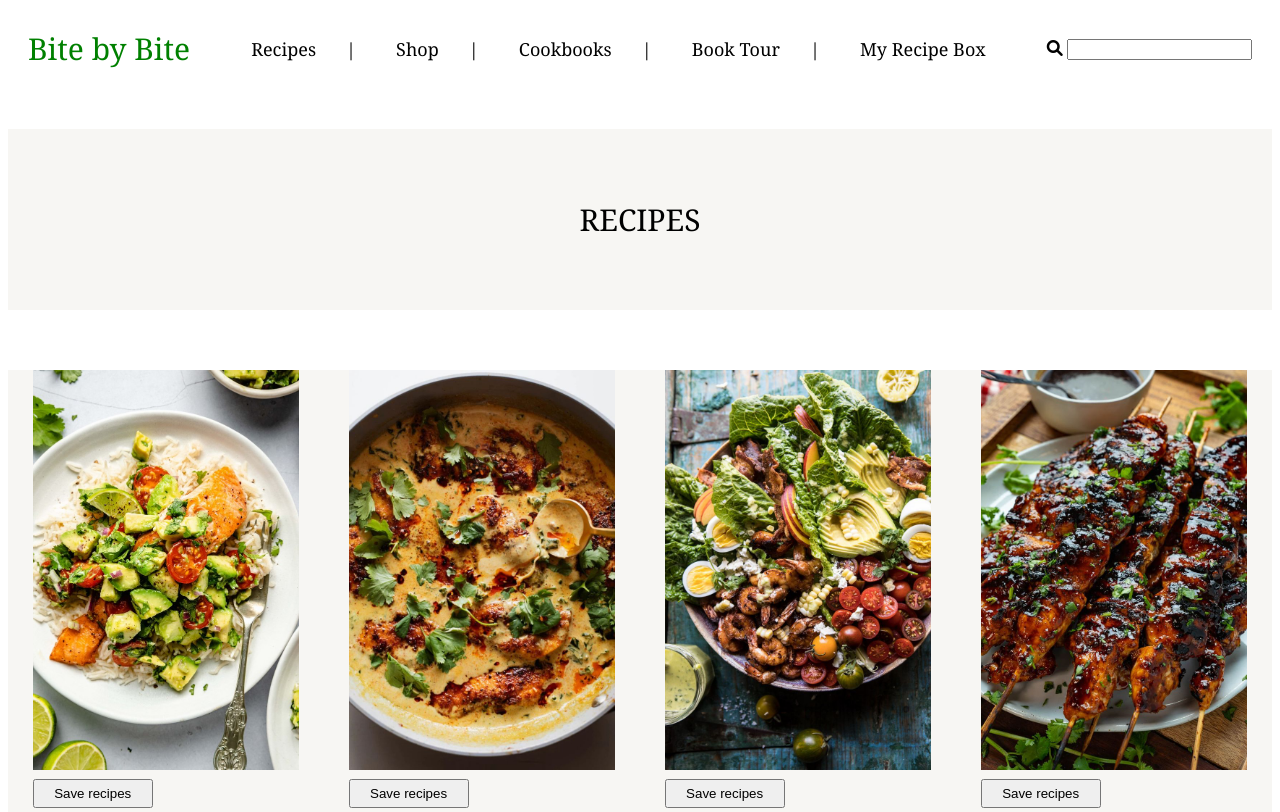
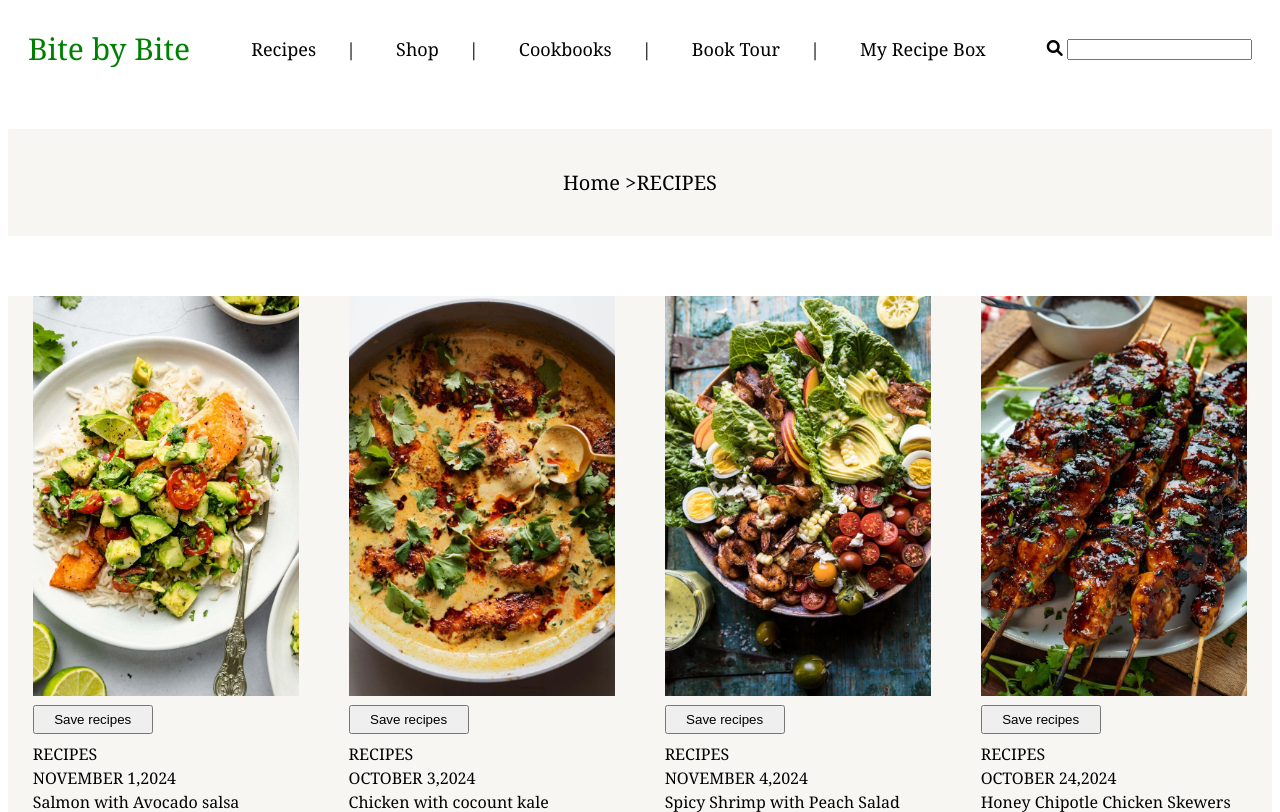
Before and after one commit to VesaBublaku/Food-Blog, a PHP site: page /Recipe-page1.html in a window 1280 px wide. Shown: the top 812 px of the page. Run offline with PHP 8.4, Linux system fonts and the light colour scheme.

Commit message:
Linked the pages together

```diff
--- a/Recipe-page1.css
+++ b/Recipe-page1.css
@@ -40,9 +40,9 @@ a{
     flex-wrap: wrap;
     justify-content: center;
     font-family: Georgia, 'Times New Roman', Times, serif;
-    font-size: 30px;
+    font-size: 20px;
     background-color: #f7f6f3;
-    padding: 40px;
+    padding: 20px;
     margin-top: 40px;
 }
 
--- a/Recipe-page1.html
+++ b/Recipe-page1.html
@@ -26,7 +26,8 @@
     </div>
 
     <div class="recipes">
-        <p>RECIPES</p>
+        <a href="Home-page.html"><p>Home ></p></a>
+        <a href="Recipe-page1.html"><p>RECIPES</p></a>
     </div>
 
     <div class="row1">
--- a/Recipe-page2.css
+++ b/Recipe-page2.css
@@ -40,9 +40,9 @@ a{
     flex-wrap: wrap;
     justify-content: center;
     font-family: Georgia, 'Times New Roman', Times, serif;
-    font-size: 30px;
+    font-size: 20px;
     background-color: #f7f6f3;
-    padding: 40px;
+    padding: 20px;
     margin-top: 40px;
 }
 
--- a/Recipe-page2.html
+++ b/Recipe-page2.html
@@ -25,7 +25,8 @@
     </div>
 
     <div class="recipes">
-        <p>RECIPES</p>
+        <a href="Home-page.html"><p>Home ></p></a>
+        <a href="Recipe-page1.html"><p>RECIPES</p></a>
     </div>
 
     <div class="row1">
```
